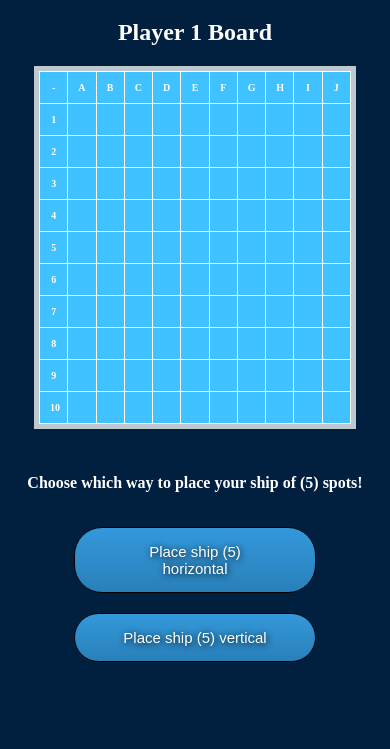
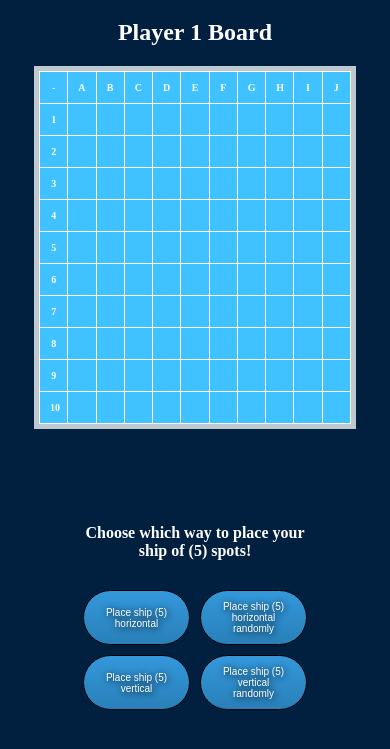
Before and after one commit to bschall20/JS-Battleship, a website: page index.html in a window 390 px wide. Both pictures are taken after a click on the button "1 Player". Shown: the part 91-840 px from the top of the page. Drawn offline with nearby package versions, Linux system fonts and the light colour scheme.

Commit message:
Add Random Placement Buttons CSS

```diff
--- a/index.html
+++ b/index.html
@@ -10,7 +10,10 @@
 
 <body>
     <h1>Battleship</h1>
-    <div class="empty"></div>
+
+    <div class="rules">
+
+    </div>
 
     <div class="gameField" id="gameFieldID">
         <!-- Player 1 Board -->
@@ -27,6 +30,10 @@
         </div>
     </div>
 
+    <div class="shipDirection">
+
+    </div>
+
     <script src="https://ajax.googleapis.com/ajax/libs/jquery/3.6.4/jquery.min.js"></script>
     <script src="index.js"></script>
 </body>
--- a/index.js
+++ b/index.js
@@ -206,7 +206,9 @@ function placeAllShips() {
         function hide() {
             $(".vhTitle").remove();
             $(".horizBtn").remove();
+            $(".rndmHorizBtn").remove();
             $(".vertBtn").remove();
+            $(".rndmVertBtn").remove();
         }
 
         function endShipPlacement() {   //import ship?
@@ -292,15 +294,18 @@ function placeAllShips() {
         }
 
 
-        // $("td").on("click", (function () {
-        //     console.log($(this).prop("id"));
-        //     $(this).toggleClass("isShip")
-        // }));
+        //$("<h3 class='vhTitle'>Choose which way to place your ship of (" + ship + ") spots!</h3>").insertAfter($("#board" + n));
+        $("<h3 class='vhTitle'>Choose which way to place your ship of (" + ship + ") spots!</h3>").appendTo($(".shipDirection"));
+        $("<button class='horizBtn btn'>Place ship (" + ship + ") horizontal</button>").insertAfter($(".vhTitle"));
+        $("<button class='rndmHorizBtn btn'>Place ship (" + ship + ") horizontal randomly</button>").insertAfter($(".horizBtn"));
+        $("<button class='vertBtn btn'>Place ship (" + ship + ") vertical</button>").insertAfter($(".rndmHorizBtn"));
+        $("<button class='rndmVertBtn btn'>Place ship (" + ship + ") vertical randomly</button>").insertAfter($(".vertBtn"));
+
+        // $("<h3 class='vhTitle'>Choose which way to place your ship of (" + ship + ") spots!</h3>").insertAfter($("#board" + n));
+        // $("<button class='horizBtn btn'>Place ship (" + ship + ") horizontal</button>").insertAfter($(".vhTitle"));
+        // $("<button class='vertBtn btn'>Place ship (" + ship + ") vertical</button>").insertAfter($(".horizBtn"));
 
 
-        $("<h3 class='vhTitle'>Choose which way to place your ship of (" + ship + ") spots!</h3>").insertAfter($("#board" + n));
-        $("<button class='horizBtn btn'>Place ship (" + ship + ") horizontal</button>").insertAfter($(".vhTitle"));
-        $("<button class='vertBtn btn'>Place ship (" + ship + ") vertical</button>").insertAfter($(".horizBtn"));
 
 
         //CALL WHICH DIRECTION TO PLACE SHIP
@@ -701,7 +706,7 @@ function playerTurns() {
     let turn = 1;           //Keeps track of turn number
     let playerNum = 1;     //Keeps track of which player is going
     let endTurnBtn = $("<button id='endTurnBtn' class='btn'>End Player Turn</button>");
-    let startTurnBtn = $("<button id='startBtn' class='btn'>Start Turn " + turn + ", Player "+ playerNum +"</button>");
+    let startTurnBtn = $("<button id='startBtn' class='btn'>Start Turn " + turn + ", Player " + playerNum + "</button>");
     let scoreboardP2Track = "";
 
     function p1Hit() {
@@ -936,7 +941,7 @@ function playerTurns() {
                     endTurnBtn.remove();
                     endGameScreen(playerNum);
                 }
-                else{ endTurnBtn.insertAfter($("h1")); }
+                else { endTurnBtn.insertAfter($("h1")); }
 
             }
             else {
@@ -1013,7 +1018,7 @@ function playerTurns() {
                     endTurnBtn.remove();
                     endGameScreen(playerNum);
                 }
-                else{ endTurnBtn.insertAfter($("h1")); }
+                else { endTurnBtn.insertAfter($("h1")); }
             }
             else {
                 $(this).addClass("isMiss");
--- a/styles.css
+++ b/styles.css
@@ -44,9 +44,9 @@ button {
     border: 1px solid black;
     border-radius: 10%;
     cursor: pointer;
+    font-size: 50px;
     margin: auto;
     padding: 40px 100px;
-    font-size: 50px;
 }
 
 table {
@@ -67,8 +67,7 @@ table {
     -webkit-box-shadow: 0px 0px 0px 5px rgba(255, 255, 255, 0.75);
     -moz-box-shadow: 0px 0px 0px 5px rgba(255, 255, 255, 0.75);
     box-shadow: 0px 0px 0px 5px rgba(255, 255, 255, 0.75);
-    /* border-top: none;
-    border-left: none; */
+
 }
 
 th, tr, td {
@@ -155,19 +154,6 @@ th, tr, td {
     width: 100%;
 }
 
-.horizBtn, .vertBtn {
-    /* align-items: center; */
-    /* display: inline; */
-    /* display: flex;
-  justify-content: space-between; */
-    /* width: 50%; */
-    font-size: 25px;
-    margin: 10px 35px;
-    margin: 10px auto;
-    width: 50%;
-    /* display: block; */
-}
-
 /* .board button {
     margin: auto;
 } */
@@ -177,7 +163,48 @@ th, tr, td {
     display: flex;
     /* flex-direction: row; */
     flex-direction: column;
+    margin-bottom: 0px;
     /* flex-wrap: wrap; */
+}
+
+.shipDirection{
+    /* column-gap: 10px; */
+    display: flex;
+    flex-wrap: wrap;
+    flex-direction: row;
+    /* justify-content: space-between; */
+
+    margin: 0px auto 50px;
+    width: 60%;
+}
+
+ /* .shipDirection > button {
+    display: flex;
+    flex-basis: calc(50% - 40px);
+    justify-content: center;
+    flex-direction: column;
+  } */
+
+
+/* .shipDirection > button > button {
+    display: flex;
+    justify-content: center;
+    flex-direction: row;
+  }  */
+
+.horizBtn, .vertBtn, .rndmHorizBtn, .rndmVertBtn {
+    /* align-items: center; */
+    /* display: inline; */
+  /* justify-content: space-between; */
+    /* width: 50%; */
+    display: flex;
+    flex: 50%;
+    /* flex-basis: calc(50% - 40px); */
+    flex-basis: 43%;
+    flex-direction: column;
+    font-size: 20px;
+    justify-content: center;
+    margin: 20px;
 }
 
 .boardPlay {
@@ -304,9 +331,12 @@ th, tr, td {
         font-size: 40px;
     }
 
-    .horizBtn, .vertBtn{
-        font-size: 25px;
-        width: 70%;
+    .horizBtn, .vertBtn, .rndmHorizBtn, .rndmVertBtn {
+        font-size: 15px;
+        /* width: 70%; */
+    flex: 45%;
+    flex-basis: 35%;
+    margin: 10px;
     }
 
     .gameField {
@@ -358,9 +388,13 @@ th, tr, td {
         font-size: 30px;
     }
 
-    .horizBtn, .vertBtn{
-        font-size: 15px;
-        width: 62%;
+    .horizBtn, .vertBtn, .rndmHorizBtn, .rndmVertBtn {
+        font-size: 10px;
+        /* flex: 20%;
+        flex-basis: 15%; */
+        margin: 5px;
+        padding: 10px 20px;
+        /* width: 62%; */
     }
 
     .vhTitle, .placeTitle, .scoreboardP {
```
